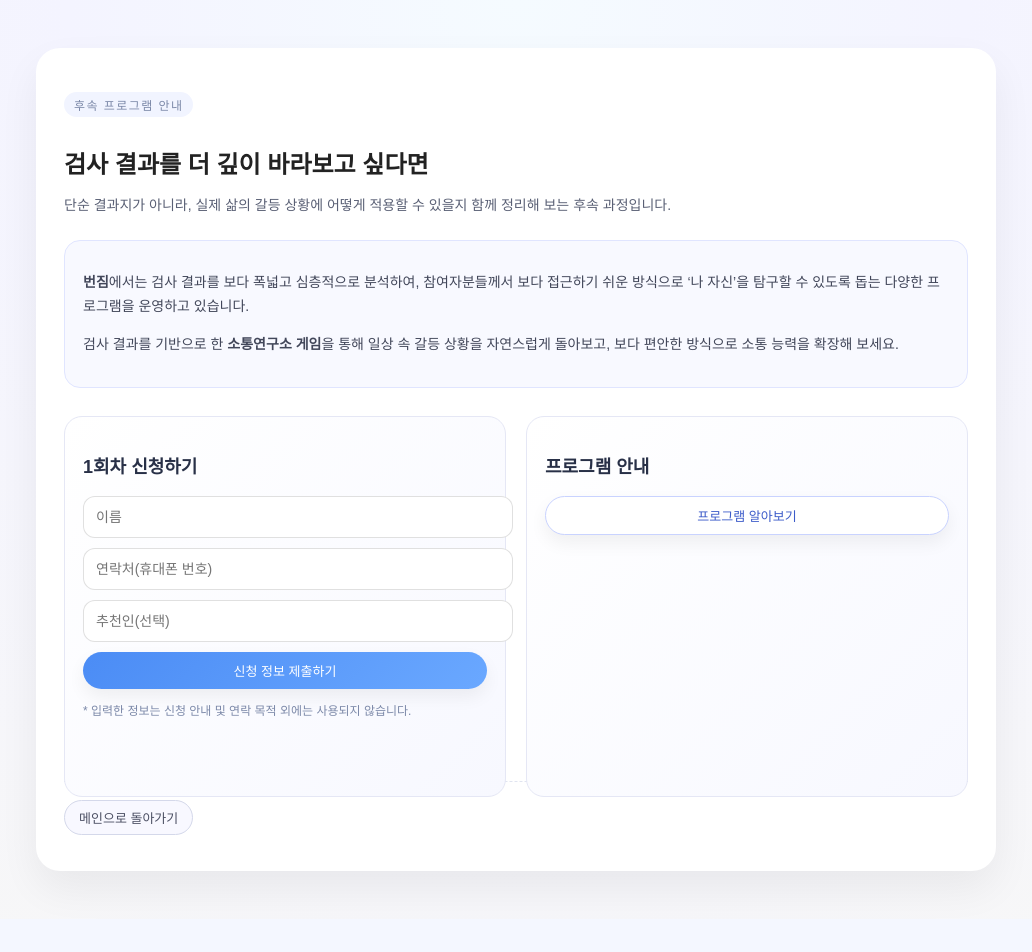
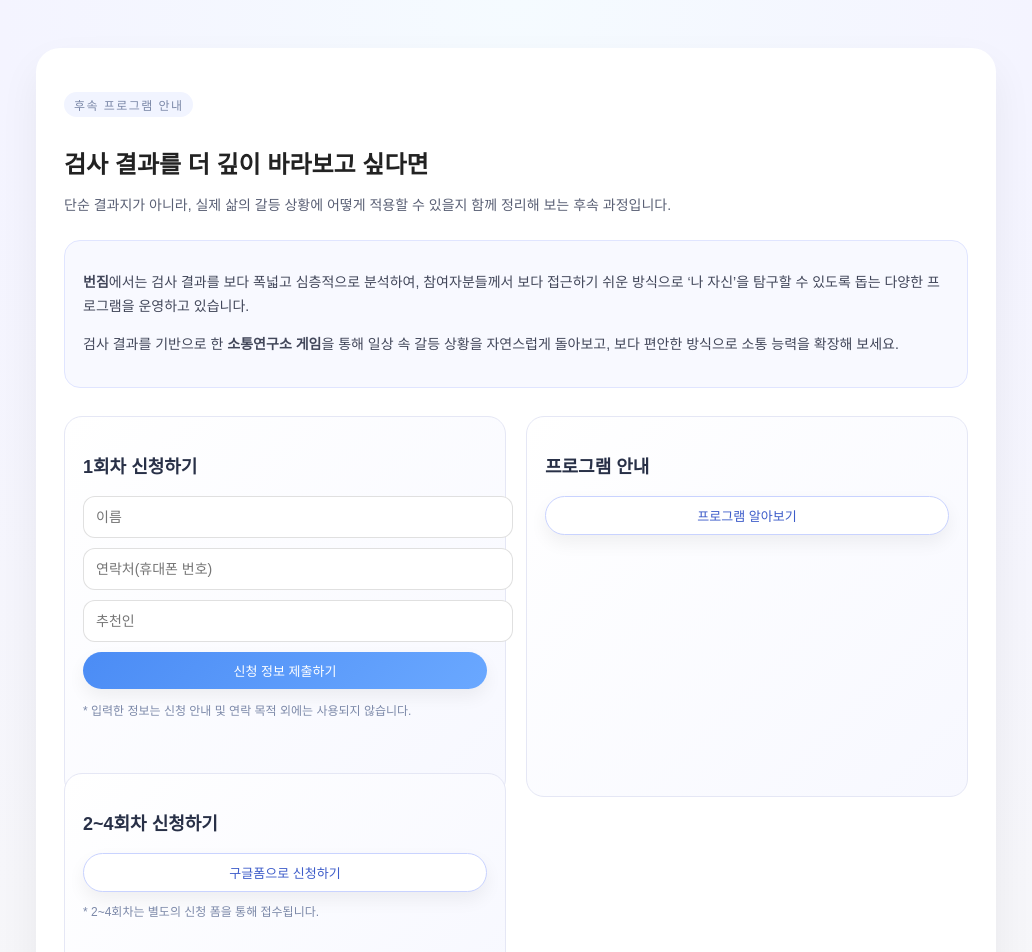
Before and after one commit to kkh951753-web/conflict-check, a Next.js app: page /followup in a window 1280 px wide. Shown: the top 952 px of the page, without its empty margins (124-1156 px from the left). Before the commit the page ends 919 px from the top, so only its background shows below. Built offline with nearby package versions, Linux system fonts and the light colour scheme; no server answers.

Commit message:
update followup page

```diff
--- a/pages/followup.js
+++ b/pages/followup.js
@@ -22,14 +22,13 @@ export default function FollowupPage() {
     e.preventDefault();
     setMessage("");
 
-    // 아주 기본적인 검증(초보용/안전용)
+    // 아주 기본적인 검증
     if (!form.name.trim()) return setMessage("이름을 입력해 주세요.");
     if (!form.phone.trim()) return setMessage("연락처를 입력해 주세요.");
 
     try {
       setSubmitting(true);
 
-      // ✅ Supabase 테이블에 저장 (테이블명은 아래 참고)
       const { error } = await supabase.from("followup_requests").insert([
         {
           name: form.name.trim(),
@@ -64,7 +63,7 @@ export default function FollowupPage() {
           </p>
         </div>
 
-        {/* 프로그램 설명 영역 (번짐 문구로 변경) */}
+        {/* 프로그램 설명 영역 */}
         <div className="followup-description">
           <p>
             <strong>번짐</strong>에서는 검사 결과를 보다 폭넓고 심층적으로 분석하여,
@@ -80,7 +79,7 @@ export default function FollowupPage() {
 
         {/* 신청 영역 */}
         <div className="followup-methods">
-          {/* 1회차 신청하기 카드 (폼으로 변경) */}
+          {/* 1회차 신청하기 */}
           <div className="followup-method-card">
             <h2 className="followup-method-title">1회차 신청하기</h2>
 
@@ -104,7 +103,7 @@ export default function FollowupPage() {
                   name="recommender"
                   value={form.recommender}
                   onChange={handleChange}
-                  placeholder="추천인(선택)"
+                  placeholder="추천인"
                   className="followup-input"
                 />
 
@@ -127,7 +126,7 @@ export default function FollowupPage() {
             </p>
           </div>
 
-          {/* 인스타 카드 (설명문구 삭제 + 링크/문구 변경) */}
+          {/* 프로그램 안내 (인스타) */}
           <div className="followup-method-card">
             <h2 className="followup-method-title">프로그램 안내</h2>
 
@@ -141,6 +140,25 @@ export default function FollowupPage() {
               프로그램 알아보기
             </a>
           </div>
+
+          {/* 2~4회차 신청하기 (구글폼) */}
+          <div className="followup-method-card">
+            <h2 className="followup-method-title">2~4회차 신청하기</h2>
+
+            <a
+              href="https://docs.google.com/forms/d/e/1FAIpQLSe6q1po7a0d3yJCWjfaN8AyUXBdsx9rTe5AU6yC_XGujmnlxQ/viewform?usp=sharing&ouid=111347953525023561322"
+              target="_blank"
+              rel="noopener noreferrer"
+              className="followup-button secondary"
+              style={{ marginTop: "12px", display: "inline-flex" }}
+            >
+              구글폼으로 신청하기
+            </a>
+
+            <p className="followup-notice" style={{ marginTop: "10px" }}>
+              * 2~4회차는 별도의 신청 폼을 통해 접수됩니다.
+            </p>
+          </div>
         </div>
 
         {/* 하단 버튼 */}
@@ -153,7 +171,7 @@ export default function FollowupPage() {
         </div>
       </section>
 
-      {/* input 스타일이 없다면 최소한으로 추가(있으면 무시해도 됨) */}
+      {/* 최소 input 스타일 */}
       <style jsx>{`
         .followup-input {
           width: 100%;
```
